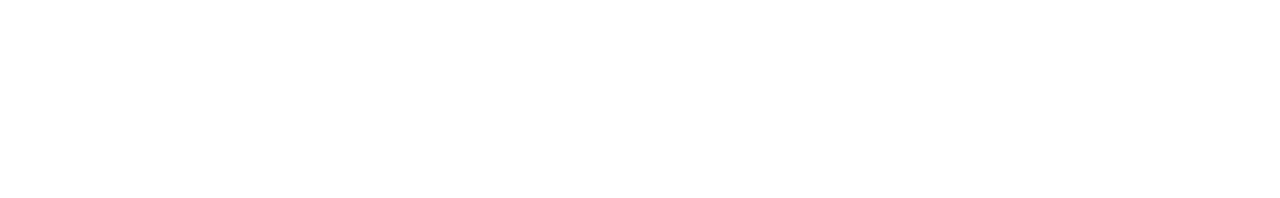
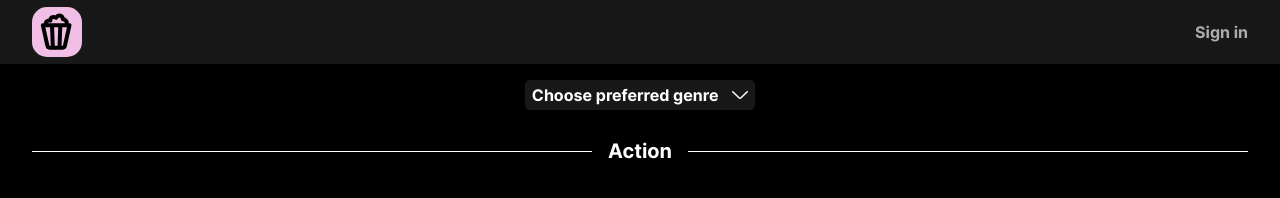
Before and after one commit to IdaHolmen/EntertainmentFinder, a website built with webpack: page dist/index.html in a window 1280 px wide. Built offline with nearby package versions, Linux system fonts and the light colour scheme.

Commit message:
Added some fonts and images. Started on the basic UI

```diff
--- /dev/null
+++ b/src/css/fonts.css
@@ -0,0 +1,27 @@
+@font-face {
+	font-family: 'Inter';
+	src: url(../assets/fonts/Inter-Light.woff2);
+	font-weight: 200;
+	font-style: normal;
+}
+
+@font-face {
+	font-family: 'Inter';
+	src: url(../assets/fonts/Inter-Regular.woff2);
+	font-weight: 400;
+	font-style: normal;
+}
+
+@font-face {
+	font-family: 'Inter';
+	src: url(../assets/fonts/Inter-SemiBold.woff2);
+	font-weight: 600;
+	font-style: normal;
+}
+
+@font-face {
+	font-family: 'Inter';
+	src: url(../assets/fonts/Inter-Bold.woff2);
+	font-weight: 800;
+	font-style: bold;
+}
--- /dev/null
+++ b/src/css/reset.css
@@ -0,0 +1,58 @@
+*,
+*::before,
+*::after {
+	box-sizing: border-box;
+}
+
+* {
+	margin: 0;
+	padding: 0;
+}
+
+body {
+	line-height: 1.5;
+	-webkit-font-smoothing: antialiased;
+}
+
+img,
+picture,
+video,
+canvas,
+svg {
+	display: block;
+	max-width: 100%;
+}
+
+input,
+textarea,
+select {
+	font: inherit;
+}
+
+p,
+h1,
+h2,
+h3,
+h4,
+h5,
+h6 {
+	overflow-wrap: break-word;
+}
+
+#root,
+#__next {
+	isolation: isolate;
+}
+
+button {
+	font: inherit;
+	background: transparent;
+	border: none;
+	cursor: pointer;
+	touch-action: manipulation;
+}
+
+a {
+	color: inherit;
+	text-decoration: none;
+}
--- /dev/null
+++ b/src/css/style.css
@@ -0,0 +1,87 @@
+body {
+	background-color: black;
+	font-family: 'Inter', system-ui, -apple-system, BlinkMacSystemFont, 'Segoe UI',
+		Roboto, Oxygen, Ubuntu, Cantarell, 'Open Sans', 'Helvetica Neue', sans-serif;
+}
+
+/* HEADER */
+.header {
+	width: 100%;
+	height: 4rem;
+	background-color: #181818;
+	display: flex;
+	flex-direction: row;
+	justify-content: space-between;
+	align-items: center;
+}
+
+.logo--mobile {
+	width: 3.125rem;
+	height: 3.125rem;
+	margin: 0 2rem;
+}
+
+.sign-in-button {
+	color: #acacac;
+	font-weight: 800;
+	margin: 0 2rem;
+}
+
+.sign-in-button:hover {
+	color: white;
+}
+
+.sign-in-button:active {
+	color: #f1bfe6;
+}
+
+/* DROP DOWN SECTION */
+.drop-down-section {
+	width: 100%;
+	display: flex;
+	justify-content: center;
+	padding: 1rem;
+}
+
+.drop-down-button {
+	width: 14.375rem;
+	height: 1.875rem;
+	background-color: #181818;
+	color: white;
+	font-weight: 800;
+	border-radius: 0.313rem;
+	display: flex;
+	flex-wrap: wrap;
+	justify-content: space-around;
+	align-content: center;
+}
+
+.vector-image {
+	display: flex;
+	width: 1rem;
+	height: 1rem;
+	margin: auto 0;
+}
+
+/* GENRES */
+.genre-headline-container {
+	width: 100%;
+	height: 3.125rem;
+	display: flex;
+	align-items: center;
+	padding: 0 2rem;
+}
+
+.line {
+	flex-grow: 1;
+	height: 1px;
+	background-color: white;
+}
+
+.genre-headline {
+	white-space: nowrap;
+	color: white;
+	font-weight: 800;
+	font-size: 1.25rem;
+	padding: 1rem;
+}
```
Also changed, not shown: dist/index.html, readme.md, src/assets/fonts/Inter-Bold.woff2 (added), src/assets/fonts/Inter-Light.woff2 (added), src/assets/fonts/Inter-Regular.woff2 (added), src/assets/fonts/Inter-SemiBold.woff2 (added), src/assets/logo--desktop.svg (added), src/assets/logo--mobile.svg (added), src/assets/vector.svg (added), 3 other files.
